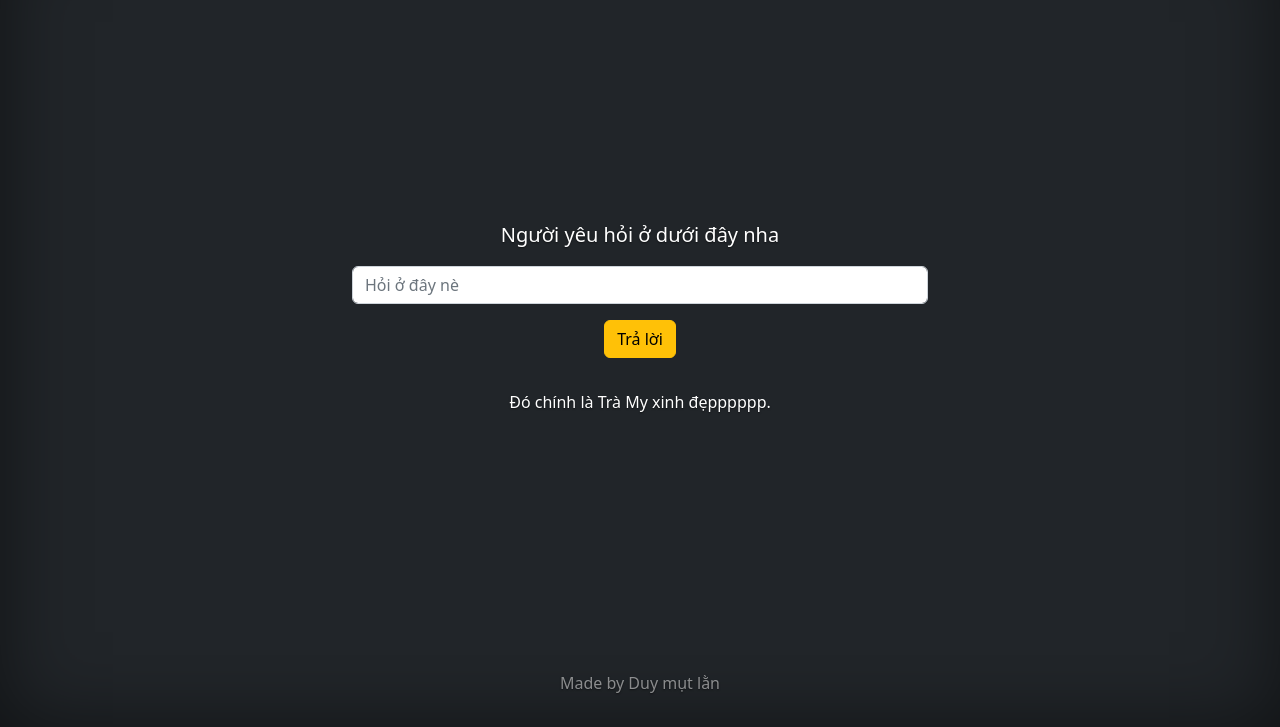
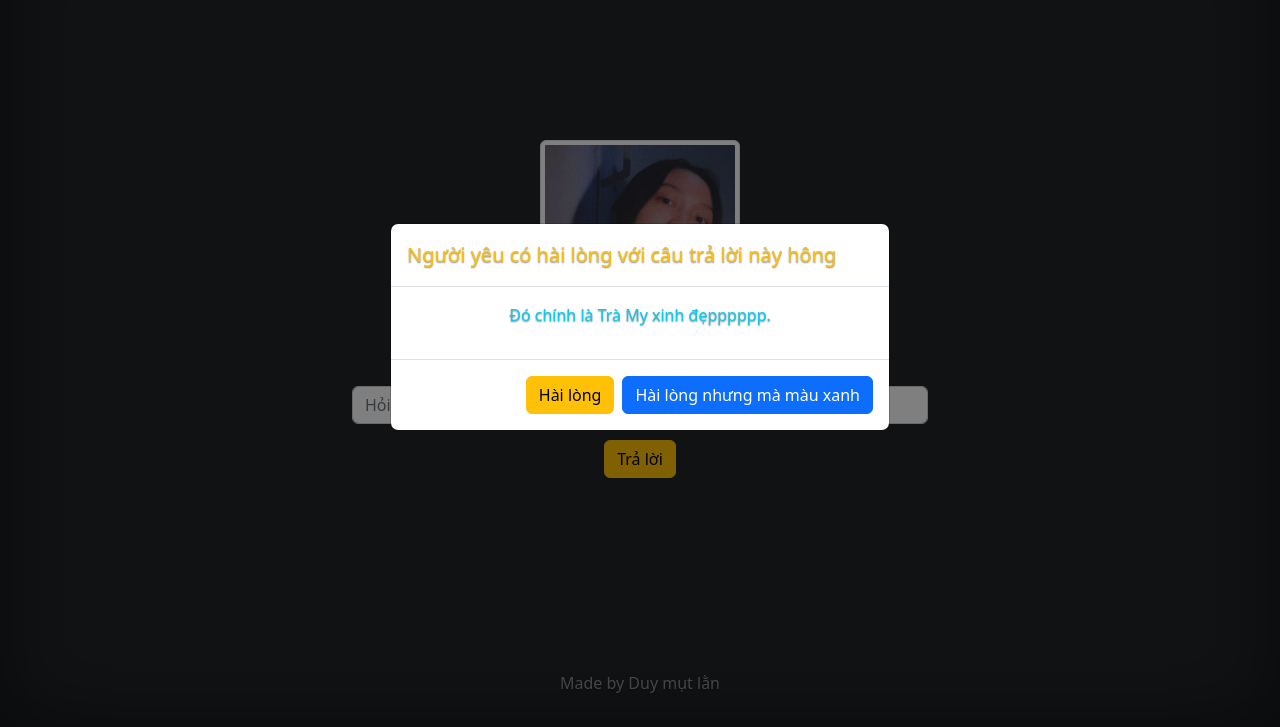
Before and after one commit to duyandmy/duyandmy.github.io, a plain HTML site: page index.html in a window 1280 px wide. Both pictures are taken after a click on the button "Trả lời". Shown: the part 73-800 px from the top of the page. Drawn offline with nearby package versions, Linux system fonts and the light colour scheme.

Commit message:
add image

```diff
--- a/index.html
+++ b/index.html
@@ -1,5 +1,6 @@
 <!doctype html>
 <html lang="en" class="h-100">
+
 <head>
     <meta charset="utf-8">
     <meta name="viewport" content="width=device-width, initial-scale=1">
@@ -10,8 +11,11 @@
     <title> Nịnh hót Trà My </title>
     <link rel="canonical" href="https://getbootstrap.com/docs/5.2/examples/cover/">
 
-    <link href="https://cdn.jsdelivr.net/npm/bootstrap@5.2.1/dist/css/bootstrap.min.css" rel="stylesheet" integrity="sha384-iYQeCzEYFbKjA/T2uDLTpkwGzCiq6soy8tYaI1GyVh/UjpbCx/TYkiZhlZB6+fzT" crossorigin="anonymous">
-    <script src="https://cdn.jsdelivr.net/npm/bootstrap@5.2.1/dist/js/bootstrap.bundle.min.js" integrity="sha384-u1OknCvxWvY5kfmNBILK2hRnQC3Pr17a+RTT6rIHI7NnikvbZlHgTPOOmMi466C8" crossorigin="anonymous"></script>
+    <link href="https://cdn.jsdelivr.net/npm/bootstrap@5.2.1/dist/css/bootstrap.min.css" rel="stylesheet"
+        integrity="sha384-iYQeCzEYFbKjA/T2uDLTpkwGzCiq6soy8tYaI1GyVh/UjpbCx/TYkiZhlZB6+fzT" crossorigin="anonymous">
+    <script src="https://cdn.jsdelivr.net/npm/bootstrap@5.2.1/dist/js/bootstrap.bundle.min.js"
+        integrity="sha384-u1OknCvxWvY5kfmNBILK2hRnQC3Pr17a+RTT6rIHI7NnikvbZlHgTPOOmMi466C8"
+        crossorigin="anonymous"></script>
 
     <style>
         .bd-placeholder-img {
@@ -70,6 +74,7 @@
     <!-- Custom styles for this template -->
     <link href="cover.css" rel="stylesheet">
 </head>
+
 <body class="d-flex h-100 text-center text-bg-dark">
 
     <div class="cover-container d-flex w-100 h-100 p-3 mx-auto flex-column">
@@ -83,15 +88,20 @@
         </header>
 
         <main class="px-3">
+            <img src="ngeo.jpg" class="img-thumbnail" height="200px" width="200px" alt="...">
             <p class="lead"> Người yêu hỏi ở dưới đây nha </p>
             <div class="px-3">
                 <input type="text" class="form-control" id="question" placeholder="Hỏi ở đây nè" oninput="inp()">
             </div>
             <div class="py-3">
-            <button class="btn btn-warning" onclick="ans()"> Trả lời </button>
+                <!-- <button class="btn btn-warning" onclick="ans()"> Trả lời </button> -->
+                <!-- Button trigger modal -->
+                <button type="button" class="btn btn-warning" onclick="ans()" data-bs-toggle="modal" data-bs-target="#staticBackdrop">
+                    Trả lời
+                </button>
             </div>
             <div class="m-3">
-            <p id="display"></p>
+                <p id="display1"></p>
             </div>
         </main>
 
@@ -99,6 +109,27 @@
             <p>Made by Duy mụt lằn</p>
         </footer>
     </div>
+
+
+    <!-- Modal -->
+    <div class="modal fade" id="staticBackdrop" data-bs-backdrop="static" data-bs-keyboard="false" tabindex="-1"
+        aria-labelledby="staticBackdropLabel" aria-hidden="true">
+        <div class="modal-dialog modal-dialog-centered">
+            <div class="modal-content">
+                <div class="modal-header">
+                    <h5 class="modal-title text-warning"> Người yêu có hài lòng với câu trả lời này hông </h5>
+                </div>
+                <div class="modal-body">
+                    <p id="display" class="text-info"></p>
+                </div>
+                <div class="modal-footer">
+                    <button type="button" class="btn btn-warning" data-bs-dismiss="modal"> Hài lòng </button>
+                    <button type="button" class="btn btn-primary" data-bs-dismiss="modal"> Hài lòng nhưng mà màu xanh </button>
+                </div>
+            </div>
+        </div>
+    </div>
+
     <script>
         function inp() {
             document.getElementById("display").innerHTML = "";
@@ -110,4 +141,5 @@
     </script>
 
 </body>
+
 </html>
```
Also changed, not shown: ngeo.jpg (added). Lines whose indentation alone changed are shown as unchanged.
